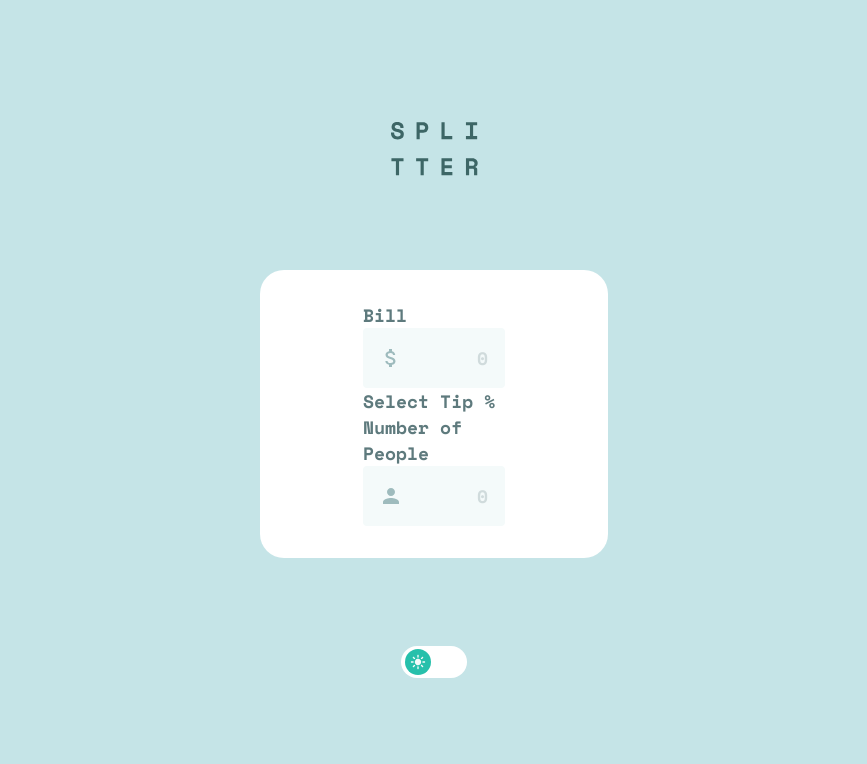
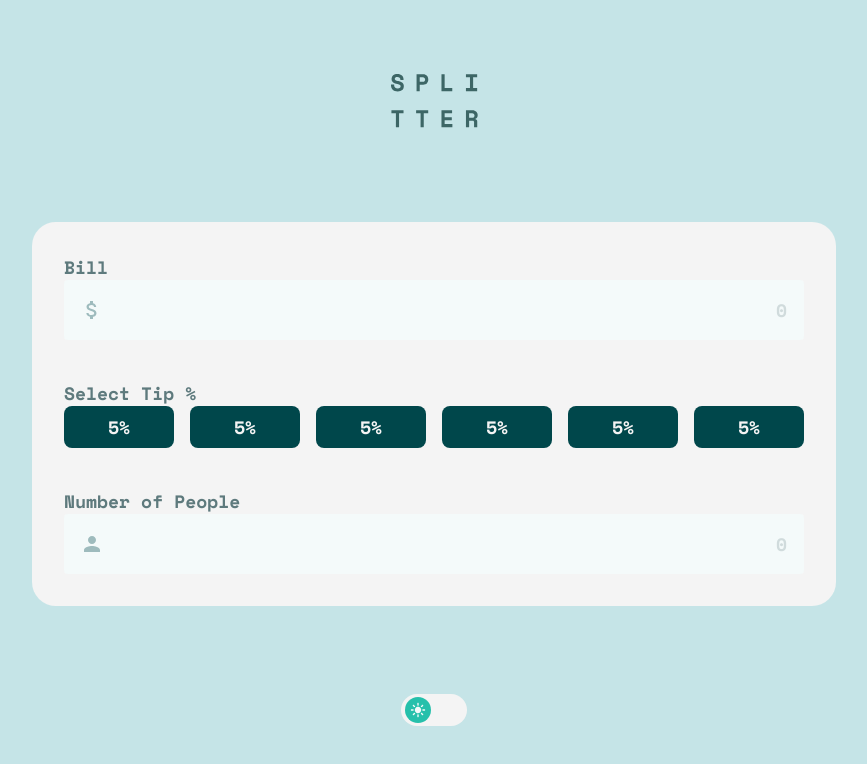
Before and after one commit to decioneto/tip-calculator-react, a React (Vite) app: page / in a window 1280 px wide. Shown: the top 764 px of the page, without its empty margins (206-1073 px from the left). Built offline with nearby package versions, Linux system fonts and the light colour scheme.

Commit message:
Seção dos inputs e botões

```diff
--- /dev/null
+++ b/src/components/Buttons/index.tsx
@@ -0,0 +1,23 @@
+import { ButtonHTMLAttributes, ReactNode, useState } from 'react'
+
+import { ButtonPrimary } from './styles'
+
+export type ButtonProps = ButtonHTMLAttributes<HTMLButtonElement> & {
+  children: string;
+}
+
+function Button({ children }:ButtonProps) {
+  const [active, setActive] = useState(false)
+
+  function buttonSelected() {
+    setActive(!active)
+  }
+
+  return (
+    <ButtonPrimary className={active ? 'active' : ''} onClick={buttonSelected}>
+      {children}
+    </ButtonPrimary>
+  )
+}
+
+export default Button;
--- /dev/null
+++ b/src/components/Buttons/styles.ts
@@ -0,0 +1,22 @@
+import styled from 'styled-components';
+
+export const ButtonPrimary = styled.button`
+  padding: 0.5rem 1rem;
+  border: 0;
+  background-color: ${props => props.theme.colors.backgroundButtonPrimary};
+  color: ${props => props.theme.colors.colorButton};
+  border-radius: 0.5rem;
+  min-width: 110px;
+  cursor: pointer;
+  transition: all 0.2s ease;
+
+  &:hover {
+    background-color: ${props => props.theme.colors.backgroundButtonPrimaryHover};
+    color: ${props => props.theme.colors.colorButtonHover};
+  }
+
+  &.active {
+    background-color: ${props => props.theme.colors.backgroundButtonPrimaryFocus};
+    color: #00474B;
+  }
+`;
--- a/src/components/Calculator/index.tsx
+++ b/src/components/Calculator/index.tsx
@@ -1,4 +1,5 @@
 import Input from '../Input';
+import Button from '../Buttons';
 import AttachMoneyIcon from '@mui/icons-material/AttachMoney';
 import PersonIcon from '@mui/icons-material/Person';
 
@@ -29,7 +30,12 @@ function Calculator() {
           <Title>Select Tip %</Title>
 
           <TipButtonsList>
-            {/* <Button value='5' >5%</Button> */}
+            <Button>5%</Button>
+            <Button>5%</Button>
+            <Button>5%</Button>
+            <Button>5%</Button>
+            <Button>5%</Button>
+            <Button>5%</Button>
           </TipButtonsList>
         </SelectTip>
 
--- a/src/components/Calculator/styles.ts
+++ b/src/components/Calculator/styles.ts
@@ -10,17 +10,22 @@ export const Container = styled.div`
 `;
 
 export const KeyboardSide = styled.div`
-  flex: 0.5;
+  flex: 1;
 `;
 
 export const SelectTip = styled.div`
-  flex: 0.5;
+  flex: 1;
+  margin: 2.5rem 0;
 `;
 
 export const Title = styled.div`
   color: ${props => props.theme.colors.title};
 `;
 
-export const TipButtonsList = styled.div``;
+export const TipButtonsList = styled.div`
+  display: flex;
+  gap: 1rem;
+  flex-wrap: wrap;
+`;
 
 export const ResultScreenSide = styled.div``;
--- a/src/components/Input/index.tsx
+++ b/src/components/Input/index.tsx
@@ -1,11 +1,11 @@
 import React, {InputHTMLAttributes} from 'react'
+
+import { Container } from './styles'
 
 type InputProps = InputHTMLAttributes<HTMLInputElement> & {
   title: string;
   icon: React.ComponentType
 }
-
-import { Container } from './styles'
 
 function Input({ title, icon:Icon, ...props }:InputProps) {
   return (
--- a/src/styles/themes/dark.ts
+++ b/src/styles/themes/dark.ts
@@ -5,10 +5,19 @@ export default {
     primary: '#00474B',
     secondary: '#26C0AB',
     background: '#002022',
+
+    backgroundButtonPrimary: '#26C0AB',
+    backgroundButtonPrimaryHover: '#016A6F',
+    backgroundButtonPrimaryFocus: '#9FE8DF',
+    colorButton: '#00474B',
+    colorButtonHover: '#26C0AB',
+
     backgroundSwitch: '#26C0AB',
     title: '#26C0AB',
     titleSecondary: '#00474B',
+
     backgroundCalculator: '#00474B',
+
     backgroundInput: '#003235',
     placeholdertInput: '#035C61',
     iconInput: '#9FE8DF'
--- a/src/styles/themes/light.ts
+++ b/src/styles/themes/light.ts
@@ -5,10 +5,19 @@ export default {
     primary: '#26C0AB',
     secondary: '#00474B',
     background: '#C5E4E7',
-    backgroundSwitch: '#FFF',
+
+    backgroundButtonPrimary: '#00474B',
+    backgroundButtonPrimaryHover: '#26C0AB',
+    backgroundButtonPrimaryFocus: '#9FE8DF',
+    colorButton: '#F4F4F4',
+    colorButtonHover: '#00474B',
+
+    backgroundSwitch: '#F4F4F4',
     title: '#5E7A7D',
-    titleSecondary: '#FFF',
-    backgroundCalculator: '#FFF',
+    titleSecondary: '#F4F4F4',
+
+    backgroundCalculator: '#F4F4F4',
+
     backgroundInput: '#F4FAFA',
     placeholdertInput: '#D0DBDC',
     iconInput: '#9EBBBD'
```
Also changed, not shown: src/styles/styled.d.ts (+9 -0 lines).
